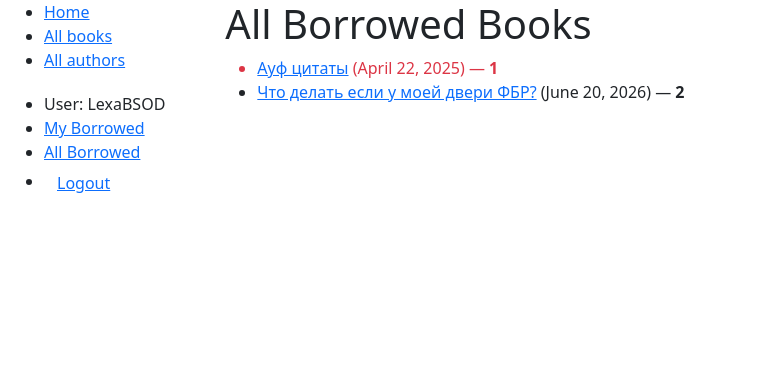
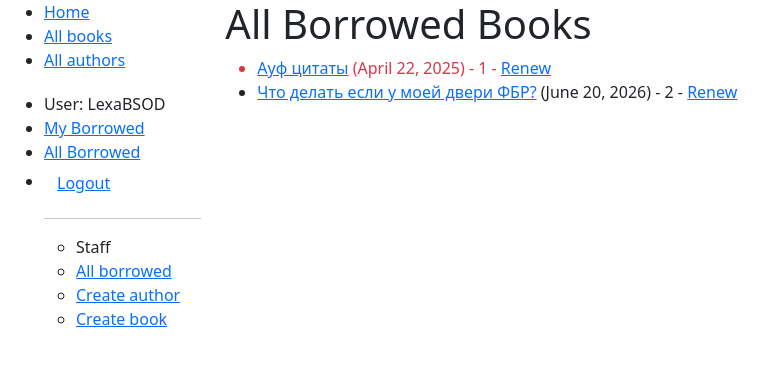
Before and after one commit to bllemo/Cursach, a Django app: page /catalog/borrowed/ in a window 1280 px wide. Shown: the top 366 px of the page, without its empty margins (0-775 px from the left). Run offline with Django 3.2, Linux system fonts and the light colour scheme; a user stored in the database is signed in; data comes from the database, SQL or seed files in the repository; both versions use the stored data as it was after the commit.

Commit message:
step 9 almost

```diff
--- a/catalog/urls.py
+++ b/catalog/urls.py
@@ -8,6 +8,17 @@ urlpatterns = [
     path('book/<int:pk>', views.BookDetailView.as_view(), name='book-detail'),
     path('authors/', views.AuthorListView.as_view(), name='authors'),
     path('author/<int:pk>', views.AuthorDetailView.as_view(), name='author-detail'),
+
     path('mybooks/', views.LoanedBooksByUserListView.as_view(), name='my-borrowed'),
     path('borrowed/', views.AllBorrowedBooksListView.as_view(), name='all-borrowed'),
+
+    path('book/<uuid:pk>/renew/', views.renew_book_librarian, name='renew-book-librarian'),
+
+    path('author/create/', views.AuthorCreate.as_view(), name='author-create'),
+    path('author/<int:pk>/update/', views.AuthorUpdate.as_view(), name='author-update'),
+    path('author/<int:pk>/delete/', views.AuthorDelete.as_view(), name='author-delete'),
+
+    path('book/create/', views.BookCreate.as_view(), name='book-create'),
+    path('book/<int:pk>/update/', views.BookUpdate.as_view(), name='book-update'),
+    path('book/<int:pk>/delete/', views.BookDelete.as_view(), name='book-delete'),
 ]
--- a/catalog/views.py
+++ b/catalog/views.py
@@ -1,8 +1,16 @@
-from django.shortcuts import render
+import datetime
+from django.contrib.auth.decorators import login_required, permission_required
+from django.shortcuts import render, get_object_or_404
 from .models import Book, Author, BookInstance, Genre
 from django.views import generic
 from django.contrib.auth.mixins import PermissionRequiredMixin
 from django.contrib.auth.mixins import LoginRequiredMixin
+from django.http import HttpResponseRedirect
+from django.urls import reverse
+from catalog.forms import RenewBookForm
+from django.views.generic.edit import CreateView, UpdateView, DeleteView
+from django.urls import reverse_lazy
+
 
 def index(request):
 
@@ -75,3 +83,68 @@ class AllBorrowedBooksListView(PermissionRequiredMixin, generic.ListView):
 
     def get_queryset(self):
         return BookInstance.objects.filter(status__exact='o').order_by('due_back')
+
+@login_required
+@permission_required('catalog.can_mark_returned', raise_exception=True)
+def renew_book_librarian(request, pk):
+    book_instance = get_object_or_404(BookInstance, pk=pk)
+
+    if request.method == 'POST':
+        form = RenewBookForm(request.POST)
+        if form.is_valid():
+            book_instance.due_back = form.cleaned_data['renewal_date']
+            book_instance.save()
+            return HttpResponseRedirect(reverse('all-borrowed'))
+    else:
+        proposed_renewal_date = datetime.date.today() + datetime.timedelta(weeks=3)
+        form = RenewBookForm(initial={'renewal_date': proposed_renewal_date})
+
+    context = {
+        'form': form,
+        'book_instance': book_instance,
+    }
+    return render(request, 'catalog/book_renew_librarian.html', context)
+
+# ===== Generic Editing Views for Author =====
+
+class AuthorCreate(PermissionRequiredMixin, CreateView):
+    model = Author
+    fields = ['first_name', 'last_name', 'date_of_birth', 'date_of_death']
+    initial = {'date_of_death': '10/01/1996'}
+    permission_required = 'catalog.add_author'
+
+class AuthorUpdate(PermissionRequiredMixin, UpdateView):
+    model = Author
+    fields = '__all__'
+    permission_required = 'catalog.change_author'
+
+class AuthorDelete(PermissionRequiredMixin, DeleteView):
+    model = Author
+    success_url = reverse_lazy('authors')
+    permission_required = 'catalog.delete_author'
+
+    def form_valid(self, form):
+        try:
+            self.object.delete()
+            return HttpResponseRedirect(self.success_url)
+        except Exception as e:
+            return HttpResponseRedirect(
+                reverse("author-delete", kwargs={"pk": self.object.pk})
+            )
+
+# ===== Generic Editing Views for Book =====
+
+class BookCreate(PermissionRequiredMixin, CreateView):
+    model = Book
+    fields = ['title', 'author', 'summary', 'isbn', 'genre', 'language']
+    permission_required = 'catalog.add_book'
+
+class BookUpdate(PermissionRequiredMixin, UpdateView):
+    model = Book
+    fields = '__all__'
+    permission_required = 'catalog.change_book'
+
+class BookDelete(PermissionRequiredMixin, DeleteView):
+    model = Book
+    success_url = reverse_lazy('books')
+    permission_required = 'catalog.delete_book'
--- a/templates/base_generic.html
+++ b/templates/base_generic.html
@@ -38,6 +38,22 @@
    <li style="margin-top: 20px"><a href="{% url 'login' %}?next={{ request.path }}">Login</a></li>
    {% endif %}
 
+            {% if user.is_staff %}
+<hr>
+<ul class="sidebar-nav">
+  <li>Staff</li>
+  {% if perms.catalog.can_mark_returned %}
+    <li><a href="{% url 'all-borrowed' %}">All borrowed</a></li>
+  {% endif %}
+  {% if perms.catalog.add_author %}
+    <li><a href="{% url 'author-create' %}">Create author</a></li>
+  {% endif %}
+  {% if perms.catalog.add_book %}
+    <li><a href="{% url 'book-create' %}">Create book</a></li>
+  {% endif %}
+</ul>
+{% endif %}
+
             </ul>
           {% endblock %}
         </div>
--- a/templates/catalog/author_list.html
+++ b/templates/catalog/author_list.html
@@ -1,4 +1,4 @@
-{% extends "../base_generic.html" %}
+{% extends "base_generic.html" %}
 
 {% block content %}
   <h1>Author List</h1>
--- a/templates/catalog/book_list.html
+++ b/templates/catalog/book_list.html
@@ -1,4 +1,4 @@
-{% extends "../base_generic.html" %}
+{% extends "base_generic.html" %}
 
 {% block content %}
   <h1>Book List</h1>
--- a/templates/catalog/bookinstance_list_borrowed_all.html
+++ b/templates/catalog/bookinstance_list_borrowed_all.html
@@ -1,40 +1,20 @@
 {% extends "base_generic.html" %}
 
 {% block content %}
-  <h1>All Borrowed Books</h1>
+    <h1>All Borrowed Books</h1>
 
-  {% if bookinstance_list %}
+    {% if bookinstance_list %}
     <ul>
+
       {% for bookinst in bookinstance_list %}
-        <li class="{% if bookinst.is_overdue %}text-danger{% endif %}">
-          <a href="{% url 'book-detail' bookinst.book.pk %}">{{ bookinst.book.title }}</a>
-          ({{ bookinst.due_back }})
-          — <strong>{{ bookinst.borrower.get_username }}</strong>
-        </li>
+      <li class="{% if bookinst.is_overdue %}text-danger{% endif %}">
+        <a href="{% url 'book-detail' bookinst.book.pk %}">{{ bookinst.book.title }}</a> ({{ bookinst.due_back }}) {% if user.is_staff %}- {{ bookinst.borrower }}{% endif %}
+      {% if perms.catalog.can_mark_returned %}- <a href="{% url 'renew-book-librarian' bookinst.id %}">Renew</a>{% endif %}
+      </li>
       {% endfor %}
     </ul>
 
-    {% if is_paginated %}
-      <div class="pagination">
-        <span class="page-links">
-          {% if page_obj.has_previous %}
-            <a href="?page=1">&laquo; first</a>
-            <a href="?page={{ page_obj.previous_page_number }}">previous</a>
-          {% endif %}
-
-          <span class="current">
-            Page {{ page_obj.number }} of {{ page_obj.paginator.num_pages }}
-          </span>
-
-          {% if page_obj.has_next %}
-            <a href="?page={{ page_obj.next_page_number }}">next</a>
-            <a href="?page={{ page_obj.paginator.num_pages }}">last &raquo;</a>
-          {% endif %}
-        </span>
-      </div>
+    {% else %}
+      <p>There are no books borrowed.</p>
     {% endif %}
-
-  {% else %}
-    <p>No books are currently on loan.</p>
-  {% endif %}
 {% endblock %}
```
Also changed, not shown: catalog/forms.py (added, +21 -0 lines), templates/catalog/author_confirm_delete.html (added, +25 -0 lines), templates/catalog/author_detail.html (+17 -1 lines), templates/catalog/author_form.html (added, +11 -0 lines), templates/catalog/book_form.html (added, +13 -0 lines), templates/catalog/book_renew_librarian.html (added, +15 -0 lines), db.sqlite3.
